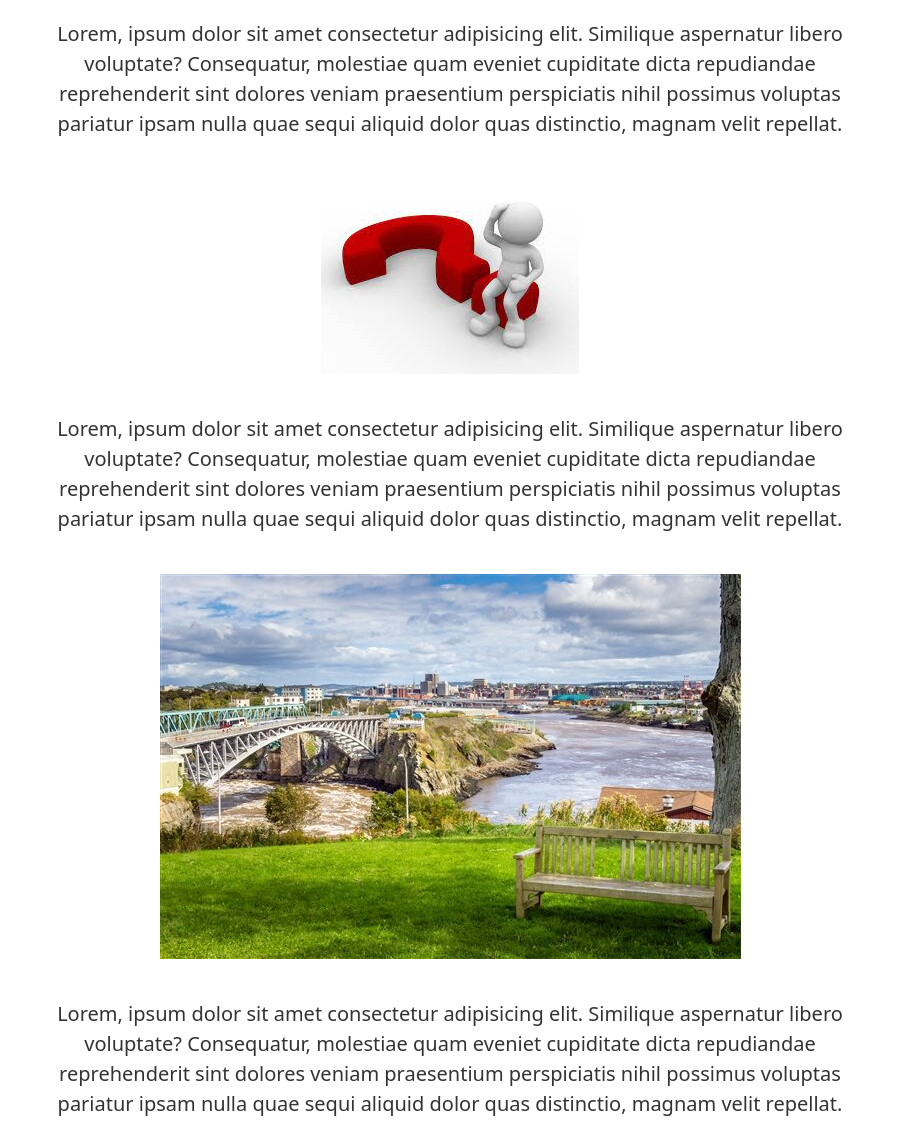
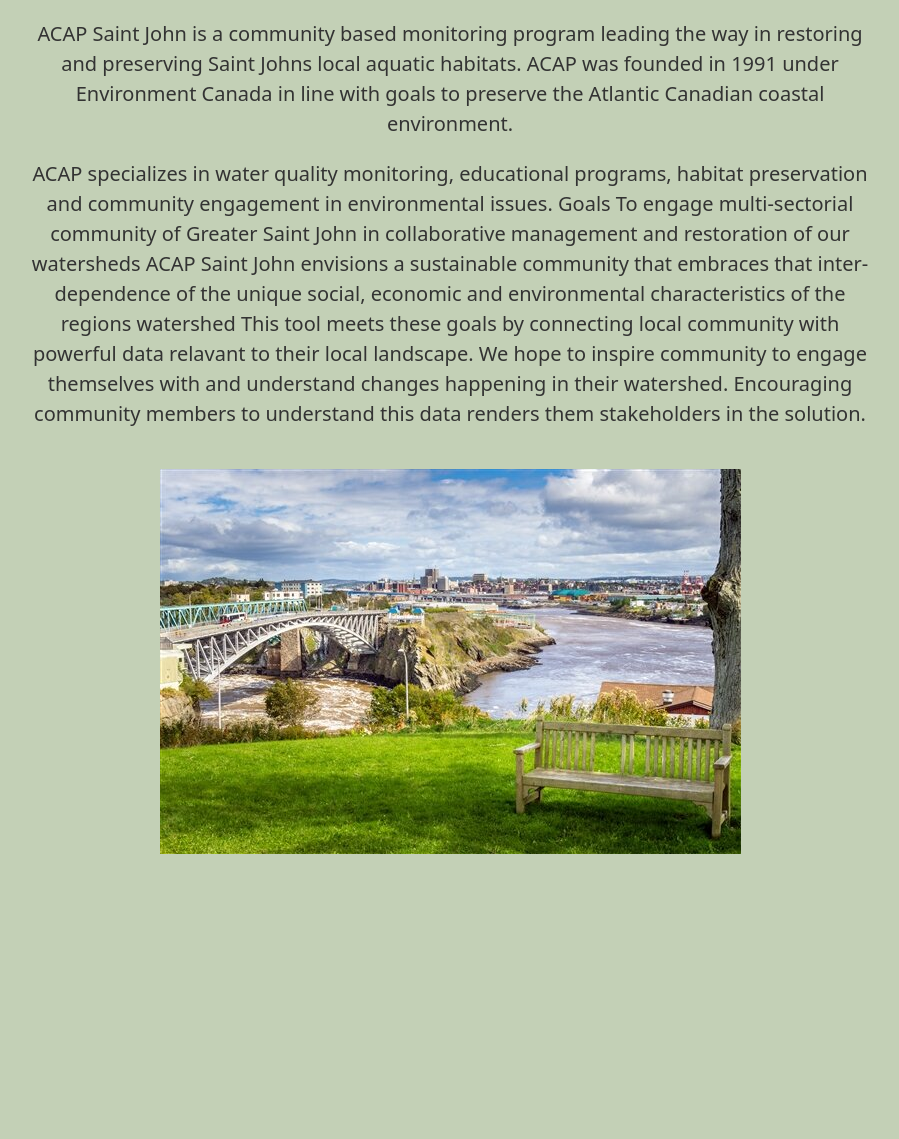
Before and after one commit to egosnell/ELA-Hackathon-2023, a Flask app: page /About_ACAP in a window 1280 px wide. Shown: the part 249-1388 px from the top of the page, without its empty margins (190-1089 px from the left). After the commit the page ends 1103 px from the top, so only its background shows below. Run offline with Flask 3, Linux system fonts and the light colour scheme.

Commit message:
editing text

```diff
--- a/templates/about.html
+++ b/templates/about.html
@@ -3,32 +3,40 @@
 {% block content %}
   <!-- Page title banner over Image 1 -->
   <div class="page-title-banner">
-    <h1 class="display-4"><strong>THE PROBLEM ACAP FACES</strong></h1>
+    <h1 class="display-4"><strong>ABOUT ACAP SAINT JOHN</strong></h1>
   </div>
+
+  <body style="background-color: rgba(157, 178, 135, 0.609)">
+  </body>
 
   <!-- Insert your images here -->
   <div class="text-center">
     <div class="lead-container">
-      <p class="lead text-center">Lorem, ipsum dolor sit amet consectetur adipisicing elit. Similique
-        aspernatur libero voluptate? Consequatur, molestiae quam eveniet cupiditate dicta repudiandae
-        reprehenderit sint dolores veniam praesentium perspiciatis nihil possimus voluptas pariatur
-        ipsam nulla quae sequi aliquid dolor quas distinctio, magnam velit repellat.</p>
+      <p class="lead text-center">ACAP Saint John is a community based monitoring program leading
+        the way in restoring and preserving Saint Johns local aquatic habitats. ACAP was founded
+        in 1991 under Environment Canada in line with goals to preserve the Atlantic Canadian coastal
+        environment.
+
+
+        </p>
     </div>
     <div>
-    <img src="{{ url_for('static', filename='Photos/image1.jpg') }}" alt="Image 1" class="img-fluid">
+
     </div>
     <div class="lead-container">
-      <p class="lead text-center">Lorem, ipsum dolor sit amet consectetur adipisicing elit. Similique
-        aspernatur libero voluptate? Consequatur, molestiae quam eveniet cupiditate dicta repudiandae
-        reprehenderit sint dolores veniam praesentium perspiciatis nihil possimus voluptas pariatur
-        ipsam nulla quae sequi aliquid dolor quas distinctio, magnam velit repellat.</p>
+      <p class="lead text-center">ACAP specializes in water quality monitoring, educational programs,
+        habitat preservation and community engagement in environmental issues.
+
+        Goals
+        To engage multi-sectorial community of Greater Saint John in collaborative management and
+        restoration of our watersheds ACAP Saint John envisions a sustainable community that embraces that
+        inter-dependence of the unique social, economic and environmental characteristics of the regions watershed
+
+        This tool meets these goals by connecting local community with powerful data relavant to their local landscape. We hope to inspire community to engage themselves with and understand changes happening in their watershed. Encouraging community members to understand this data renders them stakeholders in the solution. </p>
     </div>
     <img src="{{ url_for('static', filename='Photos/image2.jpg') }}" alt="Image 2" class="img-fluid">
     <div class="lead-container">
-      <p class="lead text-center">Lorem, ipsum dolor sit amet consectetur adipisicing elit. Similique
-        aspernatur libero voluptate? Consequatur, molestiae quam eveniet cupiditate dicta repudiandae
-        reprehenderit sint dolores veniam praesentium perspiciatis nihil possimus voluptas pariatur
-        ipsam nulla quae sequi aliquid dolor quas distinctio, magnam velit repellat.</p>
+      <p class="lead text-center"></p>
     </div>
   </div>
 
```
Also changed, not shown: templates/home.html (+12 -10 lines), templates/problem.html (+10 -9 lines).
